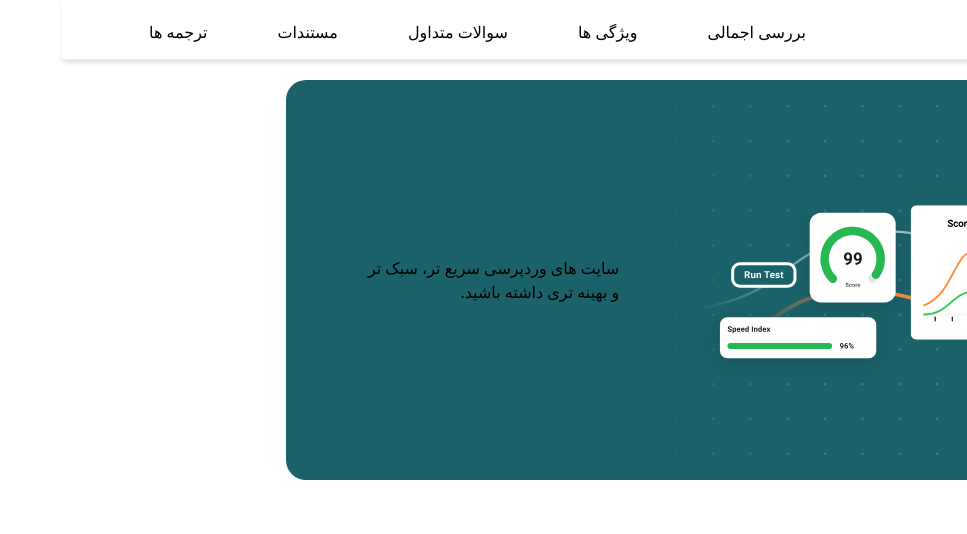
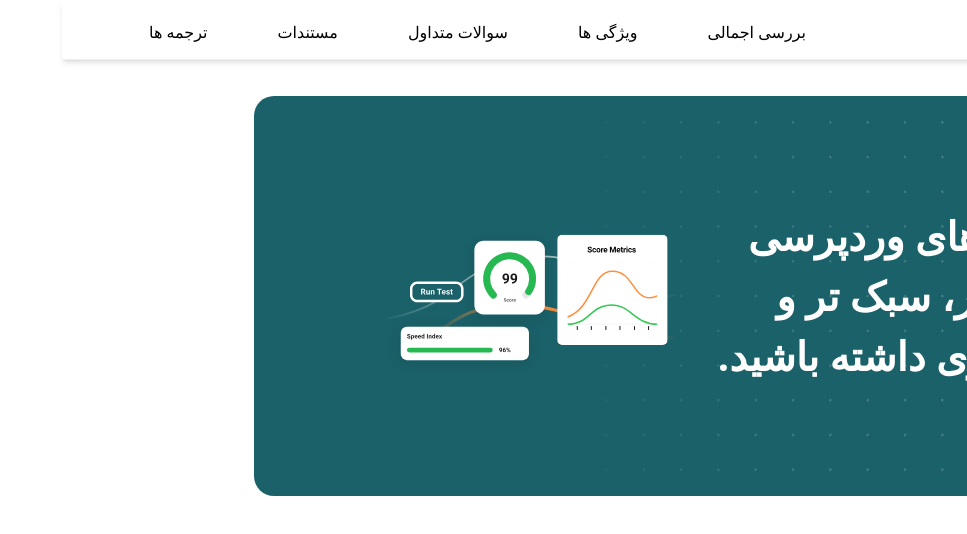
Before and after one commit to mahyarErshad/hummingbird, a React (Create React App) app: page / in a window 1280 px wide. Shown: the top 534 px of the page, without its empty margins (313-1280 px from the left). Built offline with nearby package versions, Linux system fonts and the light colour scheme; a web font is replaced by a local one.

Commit message:
banner-wrapper is ready and responsive

```diff
--- a/src/Components/Body/Banner.jsx
+++ b/src/Components/Body/Banner.jsx
@@ -3,9 +3,9 @@ import { ReactComponent as BannerImage } from "../../assets/images/banner.svg";
 
 function Banner() {
   return (
-    <section className="banner-wrapper flex-center max-lg:w-[90%] lg:w-[65%] lg:h-[25rem]">
-      <BannerImage />
-      <p>سایت های وردپرسی سریع تر، سبک تر و بهینه تری داشته باشید.</p>
+    <section className="banner-wrapper flex items-center max-md:justify-center gap-4 justify-between max-lg:flex-col max-lg:w-[90%] lg:w-[70%] h-[25rem]">
+      <p className="font-bold max-md:text-3xl md:text-[2.5rem] flex-shrink-0 text-white max-lg:w-full w-[50%]">سایت های وردپرسی سریع تر، سبک تر و بهینه تری داشته باشید.</p>
+      <BannerImage className="max-md:hidden" />
     </section>
   );
 }
--- a/src/index.css
+++ b/src/index.css
@@ -46,9 +46,8 @@ body,
 }
 .banner-wrapper {
   background-image: url(./assets/images/bannerDots.svg);
-  padding: 2.5rem 3.125rem 2.5rem 4.6875rem;
-  margin: 5rem auto;
-  text-align: right;
+  padding: 2.5rem 4rem;
+  margin: 6rem auto;
   background-color: #1b6169;
   border-radius: 20px;
 }
```
